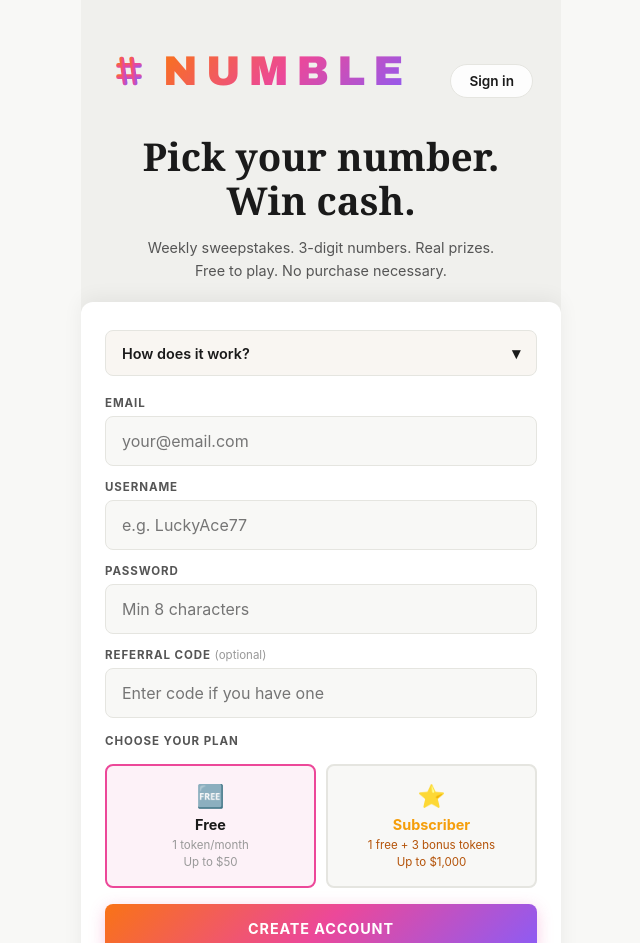
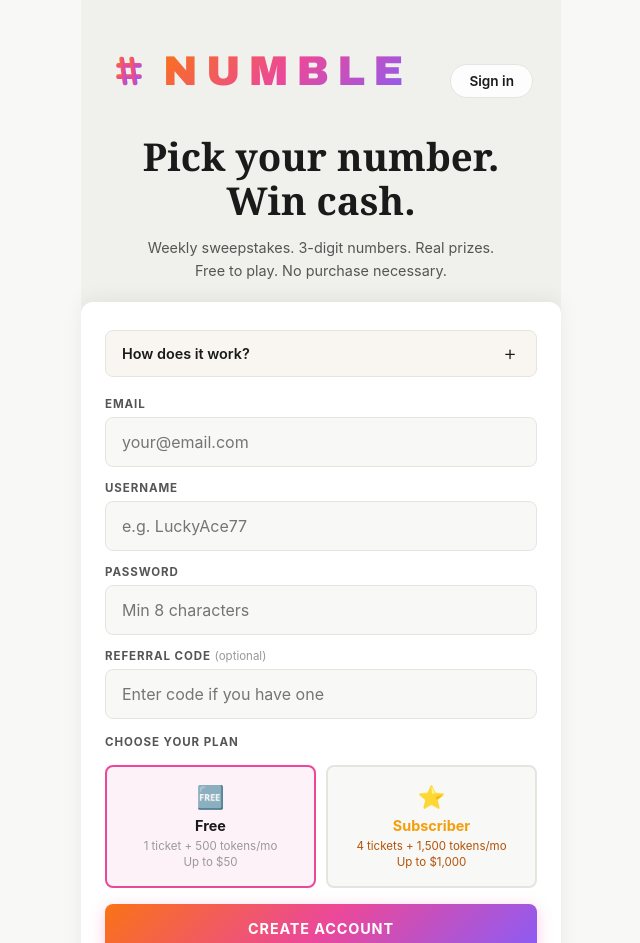
Before and after one commit to salumastake-code/numble-react, a React (Vite) app: page /auth in a window 1280 px wide. Shown: the top 943 px of the page, without its empty margins (319-959 px from the left). Built offline with nearby package versions, Linux system fonts and the light colour scheme.

Commit message:
fix: how it works toggle — plus/times icon instead of dropdown arrow; update copy to tickets/tokens

```diff
--- a/src/pages/Auth.css
+++ b/src/pages/Auth.css
@@ -243,13 +243,14 @@
   border-color: var(--primary);
   background: #fff8f3;
 }
-.how-arrow {
-  font-size: 1rem;
-  transition: transform 0.2s;
+.how-plus {
+  font-size: 1.3rem;
+  font-weight: 300;
+  line-height: 1;
+  color: var(--primary);
   display: inline-block;
-}
-.how-arrow.open {
-  transform: rotate(180deg);
+  width: 20px;
+  text-align: center;
 }
 .how-content {
   background: #f9f6f2;
--- a/src/pages/Auth.jsx
+++ b/src/pages/Auth.jsx
@@ -162,15 +162,15 @@ export default function Auth() {
           <>
             <button className="how-toggle" onClick={() => setHowOpen(o => !o)} type="button">
               <span>How does it work?</span>
-              <span className={`how-arrow ${howOpen ? 'open' : ''}`}>▾</span>
+              <span className="how-plus">{howOpen ? '×' : '+'}</span>
             </button>
             {howOpen && (
               <div className="how-content">
-                <div className="how-step"><span className="how-num">1</span><span>Pick any 3-digit number (000–999) each week using a token.</span></div>
+                <div className="how-step"><span className="how-num">1</span><span>Pick any 3-digit number (000–999) each week using a ticket.</span></div>
                 <div className="how-step"><span className="how-num">2</span><span>Every Monday a winning number is drawn at random.</span></div>
-                <div className="how-step"><span className="how-num">3</span><span>If your number wins, you split the cash prize with other winners.</span></div>
+                <div className="how-step"><span className="how-num">3</span><span>Match the winning number and take home real cash.</span></div>
                 <div className="how-step"><span className="how-num">4</span><span>Free users can win up to $50. Subscribers can win up to $1,000.</span></div>
-                <p className="how-fine">No purchase necessary. Free accounts get 1 token per month.</p>
+                <p className="how-fine">No purchase necessary. Free accounts get 1 ticket + 500 tokens per month.</p>
               </div>
             )}
             <div className="auth-fields">
@@ -201,12 +201,12 @@ export default function Auth() {
               <button className={`plan-btn ${plan === 'free' ? 'selected' : ''}`} onClick={() => setPlan('free')}>
                 <div className="plan-icon">🆓</div>
                 <div className="plan-name">Free</div>
-                <div className="plan-desc">1 token/month<br/>Up to $50</div>
+                <div className="plan-desc">1 ticket + 500 tokens/mo<br/>Up to $50</div>
               </button>
               <button className={`plan-btn ${plan === 'paid' ? 'selected' : ''}`} onClick={() => setPlan('paid')}>
                 <div className="plan-icon">⭐</div>
                 <div className="plan-name gold">Subscriber</div>
-                <div className="plan-desc gold-muted">1 free + 3 bonus tokens<br/>Up to $1,000</div>
+                <div className="plan-desc gold-muted">4 tickets + 1,500 tokens/mo<br/>Up to $1,000</div>
               </button>
             </div>
 
@@ -226,15 +226,15 @@ export default function Auth() {
           <>
             <button className="how-toggle" onClick={() => setHowOpen(o => !o)} type="button">
               <span>How does it work?</span>
-              <span className={`how-arrow ${howOpen ? 'open' : ''}`}>▾</span>
+              <span className="how-plus">{howOpen ? '×' : '+'}</span>
             </button>
             {howOpen && (
               <div className="how-content">
-                <div className="how-step"><span className="how-num">1</span><span>Pick any 3-digit number (000–999) each week using a token.</span></div>
+                <div className="how-step"><span className="how-num">1</span><span>Pick any 3-digit number (000–999) each week using a ticket.</span></div>
                 <div className="how-step"><span className="how-num">2</span><span>Every Monday a winning number is drawn at random.</span></div>
-                <div className="how-step"><span className="how-num">3</span><span>If your number wins, you split the cash prize with other winners.</span></div>
+                <div className="how-step"><span className="how-num">3</span><span>Match the winning number and take home real cash.</span></div>
                 <div className="how-step"><span className="how-num">4</span><span>Free users can win up to $50. Subscribers can win up to $1,000.</span></div>
-                <p className="how-fine">No purchase necessary. Free accounts get 1 token per month.</p>
+                <p className="how-fine">No purchase necessary. Free accounts get 1 ticket + 500 tokens per month.</p>
               </div>
             )}
             <div className="auth-fields">
```
